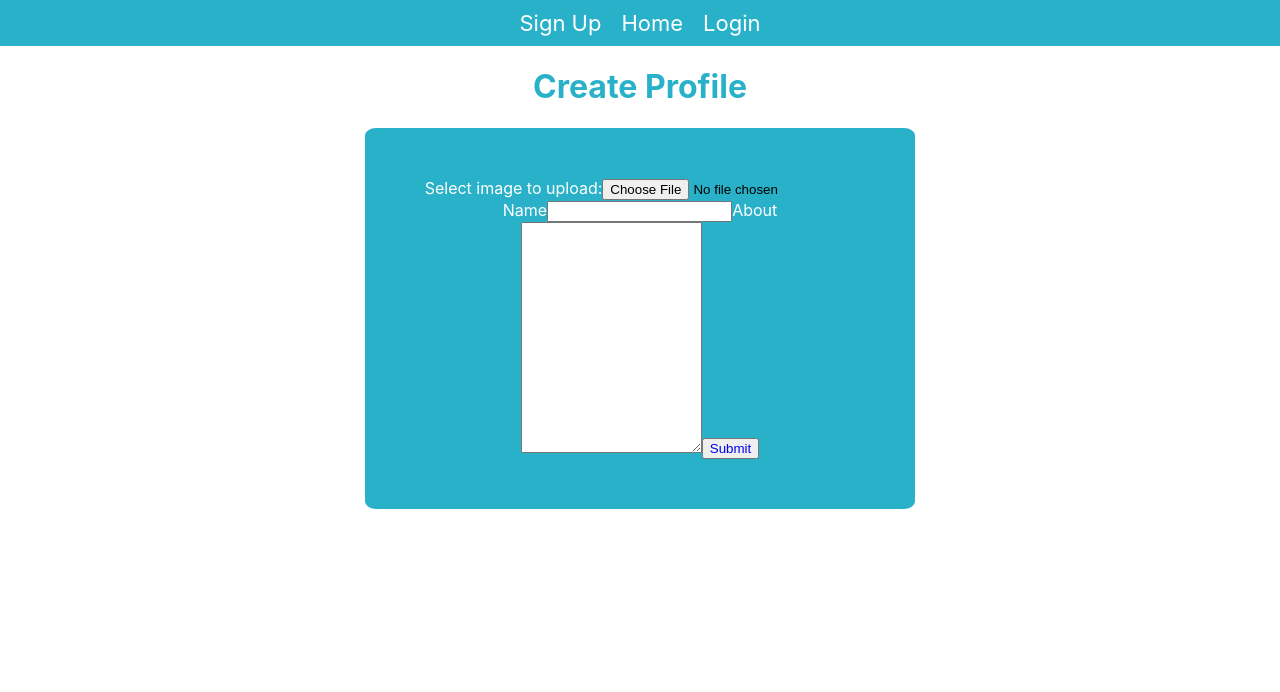
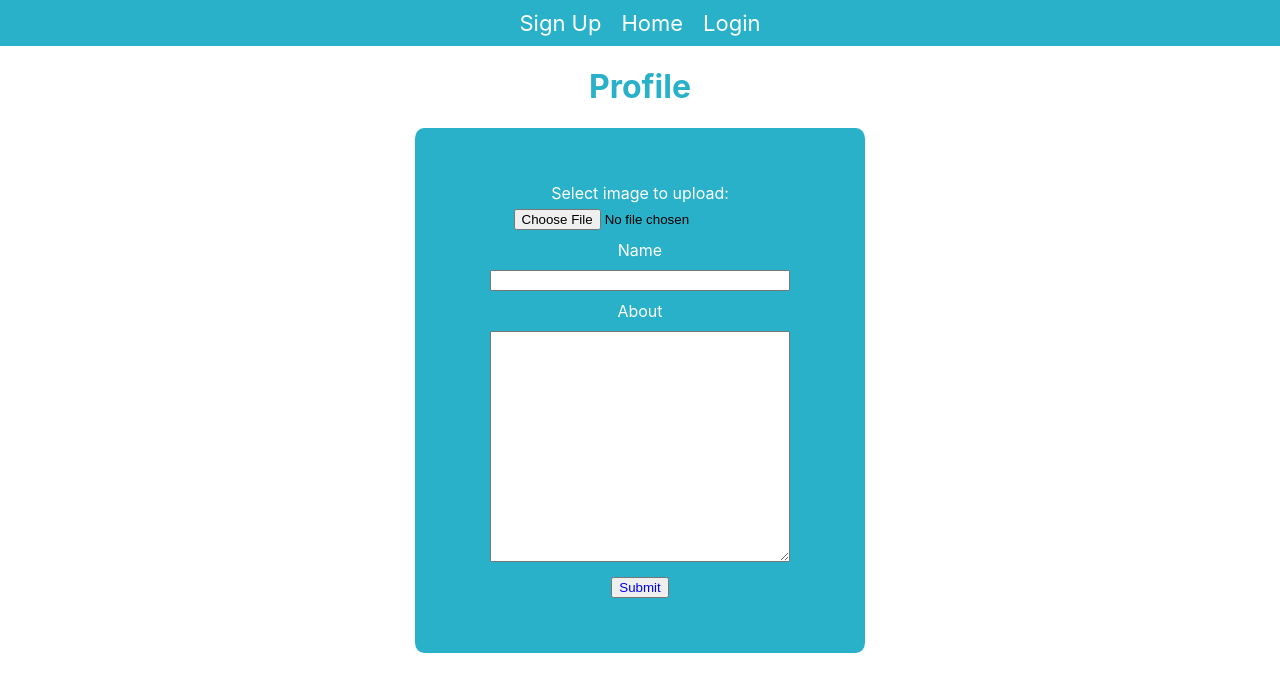
Before and after one commit to lfranckx/ratemybaby-client, a React (Create React App) app: page /editprofile in a window 1280 px wide. Shown: the top 692 px of the page. Built offline with nearby package versions, Linux system fonts and the light colour scheme.

Commit message:
handle functions not working

```diff
--- a/src/App/App.js
+++ b/src/App/App.js
@@ -13,24 +13,41 @@ import data from '../dummy-store'
 class App extends Component {
   constructor(props) {
     super(props)
+    this.handleProfileChange = this.handleProfileChange.bind(this)
+    this.handleLogin = this.handleLogin.bind(this)
     this.state = {
       loggedIn: false,
       babies: data,
       username: '',
       password: '',
       email: '',
+      user_baby: {
+        name: ``,
+        about: ``,
+        total_score: '',
+        total_votes: ''
+      }
     }
   }
 
-  handleLogin = () => {
+  handleProfileChange(newName, newAbout) {
     this.setState({
-      loggedIn: true
+        user_baby: {
+            name: newName,
+            about: newAbout
+        }
+    })
+  }
+
+  handleLogin(username, password) {
+    this.setState({
+      loggedIn: true,
+      username: username,
+      password: password
     })
   }
 
   render() {
-    console.log(this.state.loggedIn);
-
     return (
       <AppContext.Provider
         value={{
@@ -39,6 +56,7 @@ class App extends Component {
           username: this.state.username,
           password: this.state.password,
           email: this.state.email,
+          user_baby: this.state.user_baby,
         }}
       >
         <Nav loggedIn={this.state.loggedIn}/>
@@ -48,7 +66,7 @@ class App extends Component {
               exact path='/'
               render={(props) =>
                 <Home
-                  {...props}
+                  // {...props}
                   babies={this.state.babies}
                 />}
             />
@@ -56,7 +74,7 @@ class App extends Component {
               path='/login'
               render={(props) =>
                 <Login
-                  {...props}
+                  // {...props}
                   handleLogin={this.handleLogin}
                 />}
             />
@@ -70,7 +88,11 @@ class App extends Component {
             />
             <Route
               path='/editprofile'
-              component={EditProfile}
+              render={(props) =>
+                <EditProfile
+                  // {...props}
+                  handleProfileChange={this.handleProfileChange}
+                />}
             />
           </Switch>
       </AppContext.Provider>
--- a/src/AppContext.js
+++ b/src/AppContext.js
@@ -3,16 +3,15 @@ import React from 'react';
 const AppContext = React.createContext({
     loggedIn: false,
     babies: [],
-    username: '',
-    password: '',
+    username: ``,
+    password: ``,
     email: '',
-    total_score: '',
-    total_votes: '',
-    rating: '',
-    handleLogIn: () => {},
-    handleSignUp: () => {},
-    handleUpdateName: () => {},
-    handleUpdateBio: () => {}
+    user_baby: {
+        name: ``,
+        about: ``,
+        total_score: '',
+        total_votes: ''
+    },
 })
 
 export default AppContext;
--- a/src/EditProfile/EditProfile.css
+++ b/src/EditProfile/EditProfile.css
@@ -1,3 +1,8 @@
+.upload-form {
+    margin-bottom: 10px;
+    text-align: center;
+}
+
 #editform {
     display: inline;
 }
@@ -6,3 +11,12 @@ label {
     text-align: left;
     color: white;
 }
+
+.editFormItems {
+    margin: 5px;
+}
+
+.edit-input {
+    width: 300px;
+    margin: 5px 0;
+}
--- a/src/EditProfile/EditProfile.js
+++ b/src/EditProfile/EditProfile.js
@@ -1,44 +1,63 @@
 import React, { Component } from 'react';
 import { Link } from 'react-router-dom';
 import './EditProfile.css';
+import AppContext from '../AppContext';
 
 class EditProfile extends Component {
-    constructor() {
-        super()
+    constructor(props) {
+        super(props)
         this.state = {
-            username: '',
-            name: '',
-            about: '',
-            picture: '',
-            total_score: '',
-            total_votes: ''
+            user_baby: {
+                name: ``,
+                about: ``,
+            }
         }
     }
 
-    updateProfile = () => {
-
+    nameChange = letter => {
+        this.setState({
+            user_baby: {
+                name: letter
             }
-
-    nameChange = letter => {
-        this.setState({ name: letter })
+        })
     }
 
     aboutChange = letter => {
-        this.setState({ about: letter })
+        this.setState({
+            user_baby: {
+                about: letter
+            }
+        })
     }
 
     render() {
+
         return (
+            <AppContext.Consumer>
+                {(props) => (
                     <main>
-                <h1>Create Profile</h1>
+                        <h1>Profile</h1>
                         <section>
                             <form action="upload.php" method="post" encType="multipart/form-data" className="upload-form">
+                                <div className="editFormItems">
                                     <label>Select image to upload:</label>
+                                </div>
+                                <div className="editFormItems">
                                 <input type="file" name="fileToUpload" id="fileToUpload"></input>
+                                </div>
+
                             </form>
 
-                    <form id="editform">
+                            <form
+                                id="editform"
+                                onSubmit={() => {
+                                    this.props.handleProfileChange(this.state.user_baby.name, this.state.user_baby.about)
+                                }}
+                            >
+                                <div className="editFormItems">
                                     <label>Name</label>
+                                </div>
+                                <div className="editFormItems">
                                     <input
                                         onChange={event => {
                                             this.nameChange(event.target.value)
@@ -48,7 +67,11 @@ class EditProfile extends Component {
                                         name="name"
                                         required
                                     />
+                                </div>
+                                <div className="editFormItems">
                                     <label>About</label>
+                                </div>
+                                <div className="editFormItems">
                                     <textarea
                                         onChange={event => {
                                             this.aboutChange(event.target.value)
@@ -57,12 +80,17 @@ class EditProfile extends Component {
                                         name="about-me"
                                         rows="15"
                                     />
+                                </div>
+                                <div className="editFormItems">
                                     <button type="submit">
                                         <Link to="profile">Submit</Link>
                                     </button>
+                                </div>
                             </form>
                         </section>
                     </main>
+                )}
+            </AppContext.Consumer>
         )
     }
 
--- a/src/Login/Login.js
+++ b/src/Login/Login.js
@@ -3,7 +3,25 @@ import { Link } from 'react-router-dom';
 import './Login.css'
 
 class Login extends Component {
+    constructor(props) {
+        super()
+        this.state = {
+            username: ``,
+            password: ``
+        }
+    }
 
+    usernameChange = (letter) => {
+        this.setState({
+            username: letter
+        })
+    }
+
+    passwordChange = (letter) => {
+        this.setState({
+            password: letter
+        })
+    }
 
     render() {
         return (
@@ -17,19 +35,32 @@ class Login extends Component {
                     <section>
                         <form
                             id='login-form'
-
+                            onSubmit={() => {
+                                this.props.handleLogin(this.state.username, this.state.password)
+                            }}
                         >
                             <div className="input-box">
                                 <label htmlFor="username">Username:</label>
-                                <input type="text" name='username' id='username' />
+                                <input
+                                    onChange={event => {
+                                        this.usernameChange(event.target.value)
+                                    }}
+                                    type="text"
+                                    name='username'
+                                    id='username' />
                             </div>
                             <div className="input-box">
                                 <label htmlFor="password">Password:</label>
-                                <input type="password" name='password' id='password' />
+                                <input
+                                    onChange={event => {
+                                        this.passwordChange(event.target.value)
+                                    }}
+                                    type="password"
+                                    name='password'
+                                    id='password' />
                             </div>
                             <button
                                 type="submit"
-                                onClick={() => {this.props.handleLogin()}}
                             >
                                 <Link to='/editprofile'>
                                     Log in
--- a/src/Profile/Profile.css
+++ b/src/Profile/Profile.css
@@ -1,4 +1,4 @@
-.pro-image {
+#profilepic {
     height: 250px;
     width: 250px;
     border-radius: 50%;
--- a/src/Profile/Profile.js
+++ b/src/Profile/Profile.js
@@ -1,24 +1,32 @@
 import React, { Component } from 'react';
 import { Link } from 'react-router-dom';
 import './Profile.css';
+import AppContext from '../AppContext';
+import profilepic from '../images/babydrawing2.png'
 
 class Profile extends Component {
 
-    render(props) {
+    render() {
         return (
+            <AppContext.Consumer>
+                {(props) => (
+                    console.log(props),
+
                     <main>
                         <section>
-                        <h3>{this.state.name}</h3>
-                        <div class="pro-image">
+                            {/* <h1>{this.props.user_baby.name}</h1>
+                            <img src={profilepic} alt="profile" id="profilepic">
                                 <Link class="edit-link" to="/editprofile">Change</Link>
-                        </div>
+                            </img>
                             <div class="about">
                                 <p class="text">
-                                {this.props.state.name}
+                                    {this.props.user_baby.about}
                                 </p>
-                        </div>
+                            </div> */}
                         </section>
                     </main>
+                )}
+            </AppContext.Consumer>
         )
     }
 }
```
Also changed, not shown: src/images/babydrawing.jpg (added), src/images/babydrawing2.png (added), src/testcode.js (added). Lines whose indentation alone changed are shown as unchanged.
